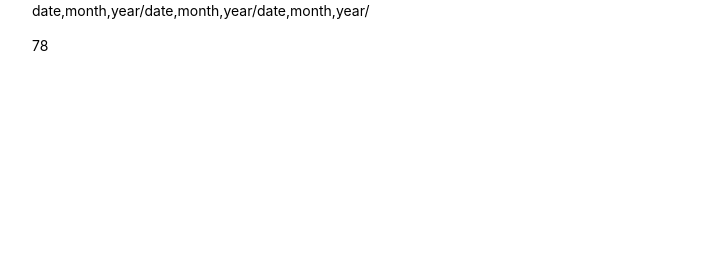
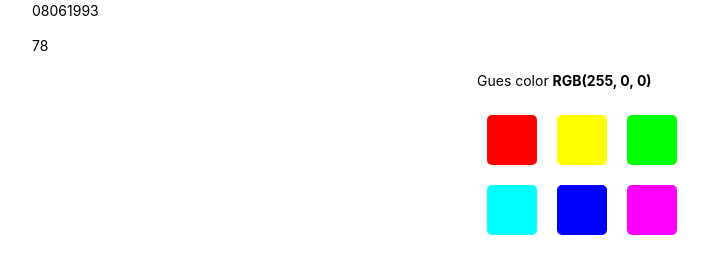
Before and after one commit to nhile93/bootcamp, a plain HTML site: page index.html in a window 1280 px wide. Shown: the whole page, without its empty margins (53-761 px from the left). Drawn offline with nearby package versions, Linux system fonts and the light colour scheme.

Commit message:
color game

```diff
--- a/index.html
+++ b/index.html
@@ -26,6 +26,17 @@
 				<p class="pop_text">78</p>
 				</div>
 			</div>
+
+			<div class="color-game container">
+				<p>Gues color <span id="color-text">RBG</span></p>
+				<div class="message"></div>
+				<div class="square"></div>
+				<div class="square"></div>
+				<div class="square"></div>
+				<div class="square"></div>
+				<div class="square"></div>
+				<div class="square"></div>
+			</div>
 		</div>
 
 		<script type="text/javascript" src="js/common.js"></script>
--- a/js/practise.js
+++ b/js/practise.js
@@ -15,22 +15,95 @@ var customer = {
 };
 
 var txt ="";
-var len = Object.keys(customer.dob).length;
+Object.keys(customer.dob).forEach(function(prop){
+
+    txt += customer.dob[prop];
+    console.log(txt);
+});
 
 // Object.keys(customer.dob).forEach(function(prop){
-
-//     txt += customer.dob[prop];
-//     console.log(prop);
-
-//     for(let i=0; i<len-1; i++){
-//         txt += "/";
-//     }
+//     var result = "DOB: ";
+//     result += prop[0].toString() +"/";
+//     console.log(result);
 // });
 
-for(let i=0; i<len; i++){
-    txt += Object.keys(customer.dob) + "/";
+
+var x;
+for(x in customer.dob){
 
 }
 
+//Movie DB
+var movies =[
+    {
+        title: "In Burger",
+        hasWatched: true,
+        rating: 4
+    },
+
+    {
+        title: "Frozen",
+        hasWatched: false,
+        rating: 4.5
+    }
+]
+
+movies.forEach(function(movie){
+
+    var result ="You have ";
+
+    if(movie.hasWatched){
+        result += "watched ";
+    }
+    else result += "not watched ";
+
+    result += "\"" + movie.title + "\"" + " - " + movie.rating + " stars";
+
+    console.log(result);
+});
 
 document.getElementById("demo_show").innerText = txt;
+
+//Color game
+var colors =[
+    "rgb(255, 0, 0)",
+    "rgb(255, 255, 0)",
+    "rgb(0, 255, 0)",
+    "rgb(0, 255, 255)",
+    "rgb(0, 0, 255)",
+    "rgb(255, 0, 255)"
+];
+
+var squares = document.querySelectorAll(".square");
+var pickedColor = pickColor();
+var colorDisplay = document.getElementById("color-text");
+colorDisplay.textContent = pickedColor;
+var messDisplay = document.querySelector(".message");
+
+for(var i = 0; i<squares.length; i++){
+    squares[i].style.backgroundColor = colors[i];
+
+    squares[i].addEventListener("click", function(){
+       //alert("Click square "+ (squares[i]+1));
+
+       var clickColor = this.style.backgroundColor;
+
+        if(clickColor === pickedColor){
+            messDisplay.textContent = "Correct!";
+            changeColor(clickColor);
+        }
+        else messDisplay.textContent = "Wrong color, selectagain";
+    });
+}
+
+function changeColor(color){
+
+    for(var i=0; i<squares.length; i++){
+        squares[i].style.backgroundColor = color;
+    }
+}
+
+function pickColor(){
+    var random = Math.floor(Math.random() * colors.length);
+    return colors[random];
+}
--- a/sass/style.scss
+++ b/sass/style.scss
@@ -102,3 +102,32 @@ html, p{
 	color: #000;
 	font-size: 14px;
 }
+
+.container{
+
+	&:after{
+		display: block;
+		height: 0;
+		overflow: hidden;
+		clear: both;
+	}
+}
+
+.color-game{
+
+	max-width: 250px;
+
+	.square{
+		width: 50px;
+		height: 50px;
+		border-radius: 5px;
+		margin: 10px;
+		background-color: green;
+		float: left;
+	}
+
+	#color-text{
+		text-transform: uppercase;
+		font-weight: bold;
+	}
+}
```
Also changed, not shown: css/style.min.css, 1 other file.
